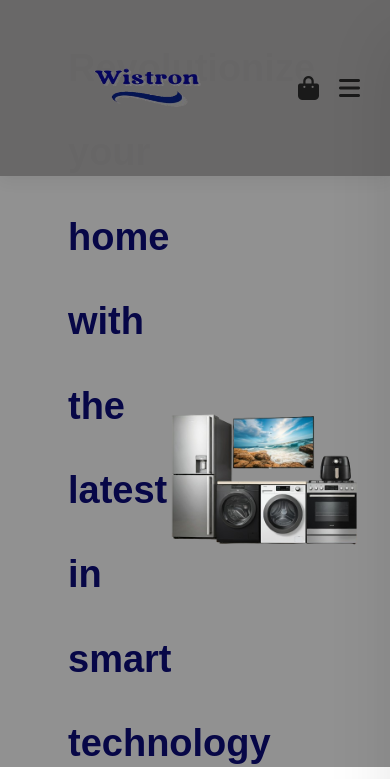
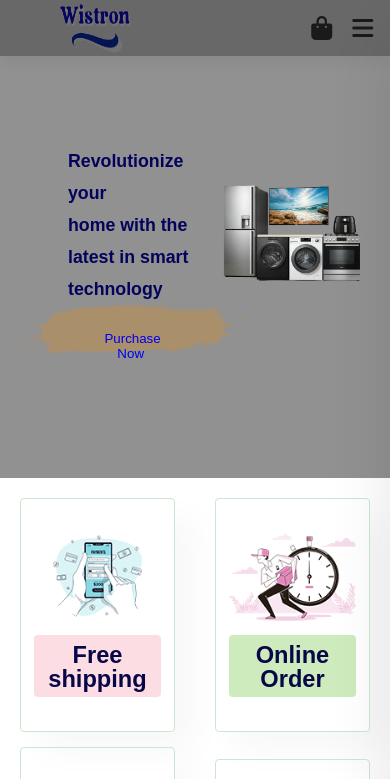
Before and after one commit to RakhiPrajapati-DEV/Wistron-App, a plain HTML site: page index.html in a window 390 px wide. Shown: the top 779 px of the page. Drawn offline with Linux system fonts and the light colour scheme; a web font is replaced by a local one.

Commit message:
second commit

```diff
--- a/style.css
+++ b/style.css
@@ -1,6 +1,3 @@
-/* @import url('https://fonts.googleapis.com/css2?family=League+Spartan:wght@100;200;300;400;500;600;700;800;900&family=Montserrat:ital,wght@0,100;0,200;0,300;0,400;0,500;0,600;0,700;0,800;0,900;1,100;1,200;1,300;1,400;1,500;1,600;1,700;1,800;1,900&display=swap');
- */
-
 @import url('https://fonts.googleapis.com/css2?family=Parkinsans:wght@300..800&display=swap');
 
 
@@ -88,7 +85,9 @@ button.normal {
   position: sticky;
   top: 0;
   left: 0;
+  height: 5rem;
 }
+
  #header .logo{
   width: 15rem;
   height:9.5rem ;
@@ -1091,36 +1090,59 @@ margin-bottom: 30px;
 /* media query
 for small screen  */
 
-@media (max-width: 477px) {
+@media (max-width: 600px) {
+
   #navbar  {
     display: flex;
     flex-direction: column;
-
     align-items: flex-start;
     justify-content: flex-start;
   }
   .section-p1{
     padding: 20px;
   }
-  #header {
-    padding: 10px 30px;
+  #header{
+    height: 3.5rem;
+    width: 100%;
+  }
+  #header .logo {
+    width: 10rem;
+    height: 12rem;
   }
 .hero{
   padding: 0 20px;
-  background-position: 55%;
-
+  height: 50vh;
 }
 .hero button {
   padding: 3vh 10vh 9vh 10vh;
 }
 
-h1{
-  font-size: 38px;
+.hero1{
+  /* background-color: yellow; */
+  padding-top: 0;
+  padding-left: 5-00vw;
+  width: 50vw;
+  margin-bottom: 5rem;
+}
 
+ .hero1 h1{
+  padding-top: 8rem;
+  font-size: 1.11rem;
+  line-height: 2rem;
+  /* padding-right: 0rem; */
+  color: rgb(3, 3, 92);
 }
-h2{
-  font-size: 32px;
+
+.hero-img{
+  width: 50vw;
+  margin-bottom: 5rem;
 }
+
+.hero1 button{
+  color: rgb(3, 3, 92);
+}
+
+
 #feature{
   justify-content: space-between;
 }
@@ -1168,7 +1190,10 @@ h2{
  }
  #prodetails .single-pro-details {
   width: 100%;
+}
 
+.pro a{
+  text-decoration: none;
 }
 /* blog page */
 
```
Also changed, not shown: index.html (+0 -1 lines).
